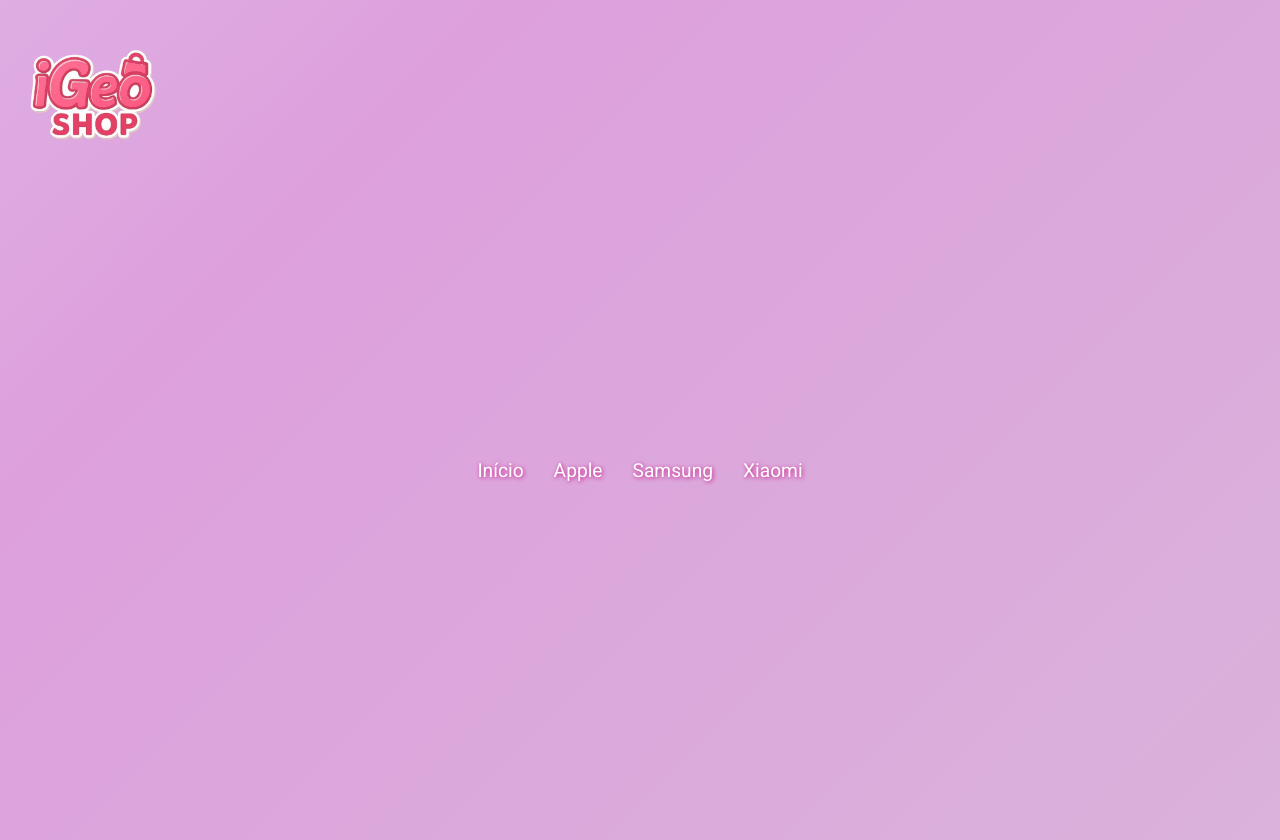
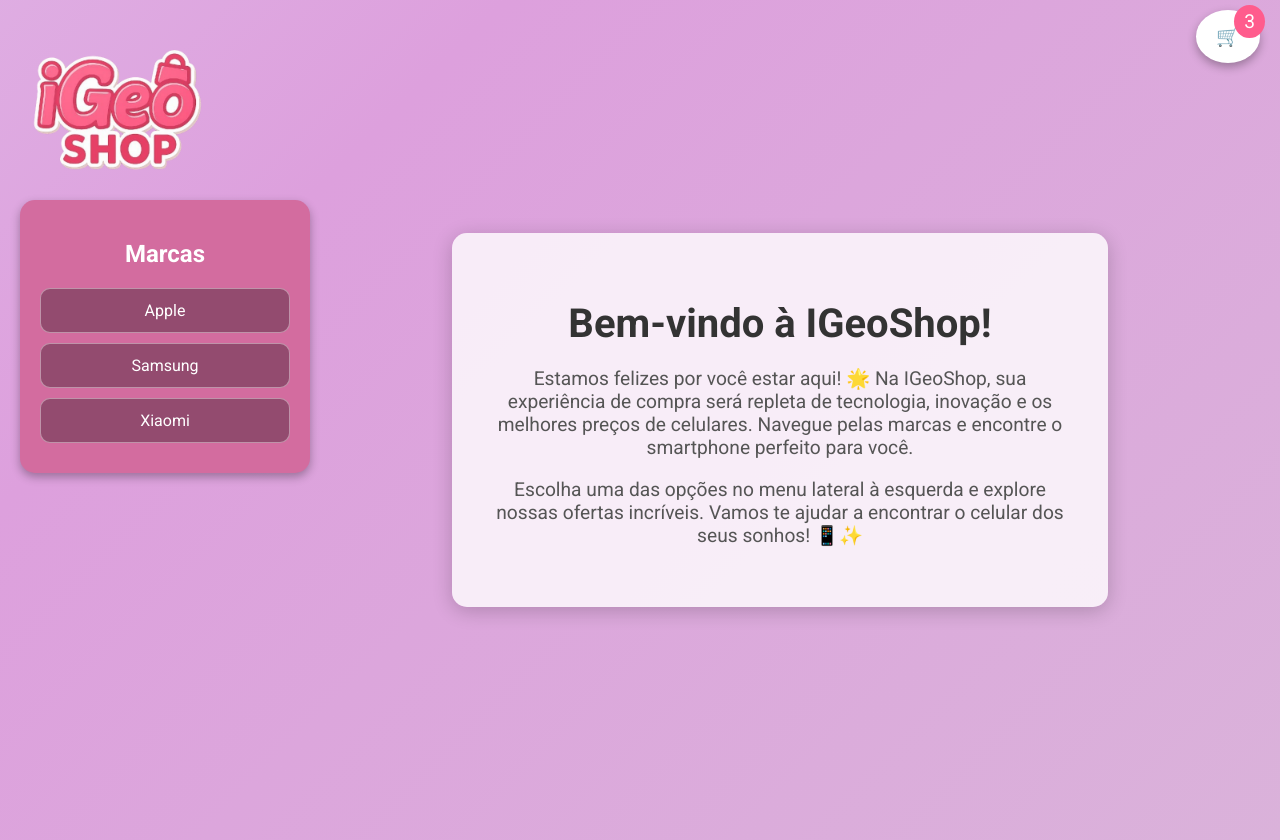
Before and after one commit to geoadr/site-celular, a plain HTML site: page outra-pagina.html in a window 1280 px wide. Drawn offline with Linux system fonts and the light colour scheme.

Commit message:
Update outra-pagina.html
segunda pagina

```diff
--- a/outra-pagina.html
+++ b/outra-pagina.html
@@ -3,10 +3,10 @@
 <head>
   <meta charset="UTF-8">
   <meta name="viewport" content="width=device-width, initial-scale=1.0">
-  <title>Segunda Página</title>
+  <meta name="description" content="Loja de celulares com as melhores ofertas de marcas como Apple, Samsung e Xiaomi. Encontre os melhores preços e produtos!">
+  <title>Loja de Celulares - iGeoShop</title>
   <link href="https://fonts.googleapis.com/css2?family=Roboto:wght@400;700&display=swap" rel="stylesheet">
   <style>
-    /* Fonte base e reset */
     body {
       margin: 0;
       padding: 0;
@@ -14,6 +14,7 @@
       background: linear-gradient(-45deg, #D8BFD8, #dda0dd, #e6e6fa, #dcd0ff);
       background-size: 400% 400%;
       animation: fundoAnimado 10s ease infinite;
+      display: flex;
       height: 100vh;
     }
 
@@ -23,69 +24,165 @@
       100% { background-position: 0% 50%; }
     }
 
-    .container {
+    .sidebar {
+      width: 250px;
+      background: #D36C9F;
+      padding: 20px;
+      border-radius: 15px;
+      box-shadow: 0 4px 10px rgba(0, 0, 0, 0.3);
+      position: fixed;
+      top: 200px;
+      left: 20px;
+      color: #fff;
+      transition: transform 0.3s ease-in-out;
+    }
+
+    .sidebar:hover {
+      transform: translateX(10px);
+    }
+
+    .sidebar ul {
+      list-style-type: none;
+      padding: 0;
+      margin: 0;
+    }
+
+    .sidebar ul li {
+      margin-bottom: 10px;
+    }
+
+    .sidebar ul li a {
+      color: #fff;
+      text-decoration: none;
+      font-weight: 500;
+      padding: 12px 20px;
+      display: block;
+      background-color: rgba(0, 0, 0, 0.3);
+      border-radius: 10px;
+      text-align: center;
+      border: 1px solid rgba(255, 255, 255, 0.4);
+      transition: background-color 0.3s, color 0.3s;
+    }
+
+    .sidebar ul li a:hover {
+      background-color: rgba(0, 0, 0, 0.5);
+      color: #ffccff;
+    }
+
+    .main-content {
+      margin-left: 280px;
+      padding: 20px;
+      flex-grow: 1;
       display: flex;
-      flex-direction: column;
       justify-content: center;
       align-items: center;
       height: 100%;
-      position: relative;
-      text-align: center;
-      padding: 20px;
     }
 
     .logo {
       position: absolute;
-      top: 20px;
+      top: 10px;
       left: 20px;
-      width: 150px;
+      width: 200px;
       height: auto;
     }
 
-    .menu {
-      margin-top: 100px;
-      display: flex;
-      gap: 30px;
-      justify-content: center;
+    .container-instrucoes {
+      background-color: rgba(255, 255, 255, 0.8);
+      padding: 40px;
+      border-radius: 15px;
+      box-shadow: 0 4px 20px rgba(0, 0, 0, 0.2);
+      width: 60%;
+      text-align: center;
+      animation: fadeIn 2s ease-in-out;
     }
 
-    .menu a {
-      text-decoration: none;
-      color: white;
-      font-size: 1.2em;
-      text-shadow: 1px 1px 4px #C71585;
-      transition: color 0.3s ease, transform 0.3s ease;
+    @keyframes fadeIn {
+      0% { opacity: 0; }
+      100% { opacity: 1; }
     }
 
-    .menu a:hover {
-      color: #ff69b4;
+    .container-instrucoes h1 {
+      font-size: 2.5em;
+      margin-bottom: 20px;
+      color: #333;
+    }
+
+    .container-instrucoes p {
+      font-size: 1.2em;
+      color: #555;
+    }
+
+    .cart-button {
+      position: fixed;
+      top: 10px;
+      right: 20px;
+      background-color: white;
+      color: #D36C9F;
+      padding: 15px 20px;
+      border-radius: 50%;
+      box-shadow: 0 4px 10px rgba(0, 0, 0, 0.3);
+      font-size: 1.2em;
+      cursor: pointer;
+      transition: background-color 0.3s, transform 0.3s;
+    }
+
+    .cart-button:hover {
+      background-color: #f0f0f0;
       transform: scale(1.1);
     }
 
-    /* Responsividade */
-    @media (max-width: 600px) {
-      .menu {
-        flex-direction: column;
-        gap: 20px;
+    .cart-count {
+      position: absolute;
+      top: -5px;
+      right: -5px;
+      background-color: #ff5c8d;
+      color: white;
+      border-radius: 50%;
+      padding: 5px 10px;
+      font-size: 1em;
+    }
+
+    @media (max-width: 768px) {
+      .sidebar {
+        position: static;
+        width: 100%;
+        transform: translateX(0);
       }
-      .logo {
-        width: 120px;
+      .main-content {
+        margin-left: 0;
+        padding: 10px;
       }
     }
   </style>
 </head>
 <body>
 
-  <div class="container">
-    <img src="logo.png" alt="Logo do site de celulares" class="logo">
+  <img src="logo.png" alt="Logo da loja" class="logo">
 
-    <div class="menu">
-      <a href="index.html">Início</a>
-      <a href="#apple">Apple</a>
-      <a href="#samsung">Samsung</a>
-      <a href="#xiaomi">Xiaomi</a>
+  <div class="sidebar">
+    <h2 style="color: white; text-align: center;">Marcas</h2>
+    <ul>
+      <li><a href="apple.html">Apple</a></li>
+      <li><a href="samsung.html">Samsung</a></li>
+      <li><a href="xiaomi.html">Xiaomi</a></li>
+    </ul>
+  </div>
+
+  <div class="main-content">
+    <div class="container-instrucoes">
+      <h1>Bem-vindo à IGeoShop!</h1>
+      <p>Estamos felizes por você estar aqui! 🌟 Na IGeoShop, sua experiência de compra será repleta de tecnologia, inovação e os melhores preços de celulares. Navegue pelas marcas e encontre o smartphone perfeito para você.</p>
+      <p>Escolha uma das opções no menu lateral à esquerda e explore nossas ofertas incríveis. Vamos te ajudar a encontrar o celular dos seus sonhos! 📱✨</p>
     </div>
   </div>
 
+  <a href="carrinho.html">
+    <div class="cart-button">
+      🛒
+      <span class="cart-count" id="cart-count">3</span>
+    </div>
+  </a>
+
 </body>
 </html>
```
